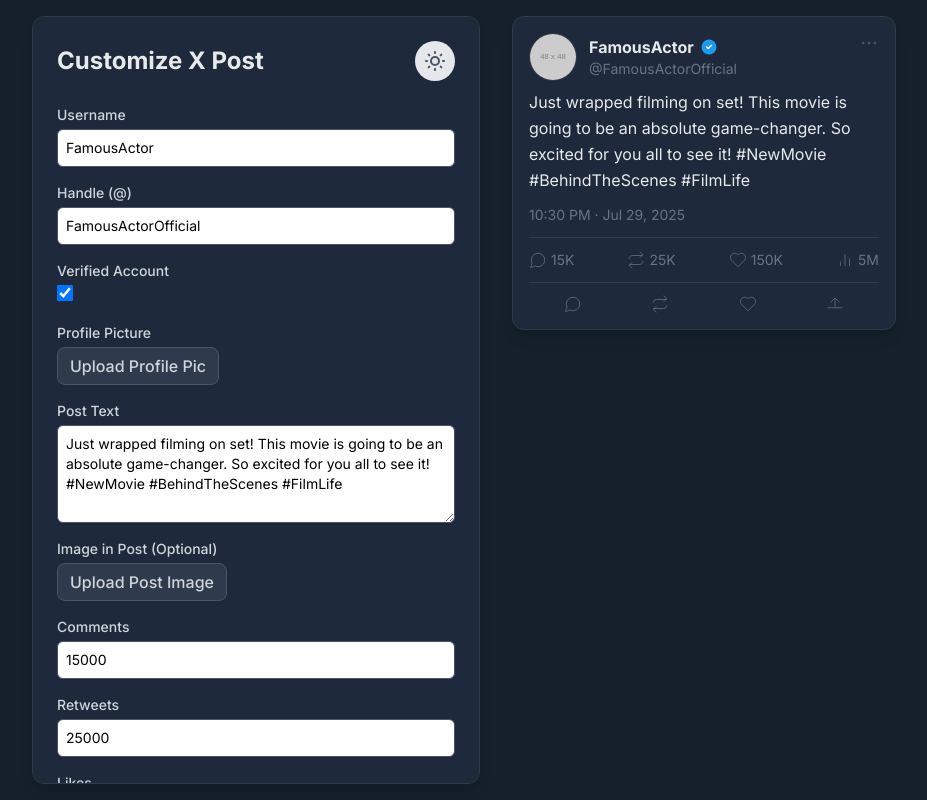
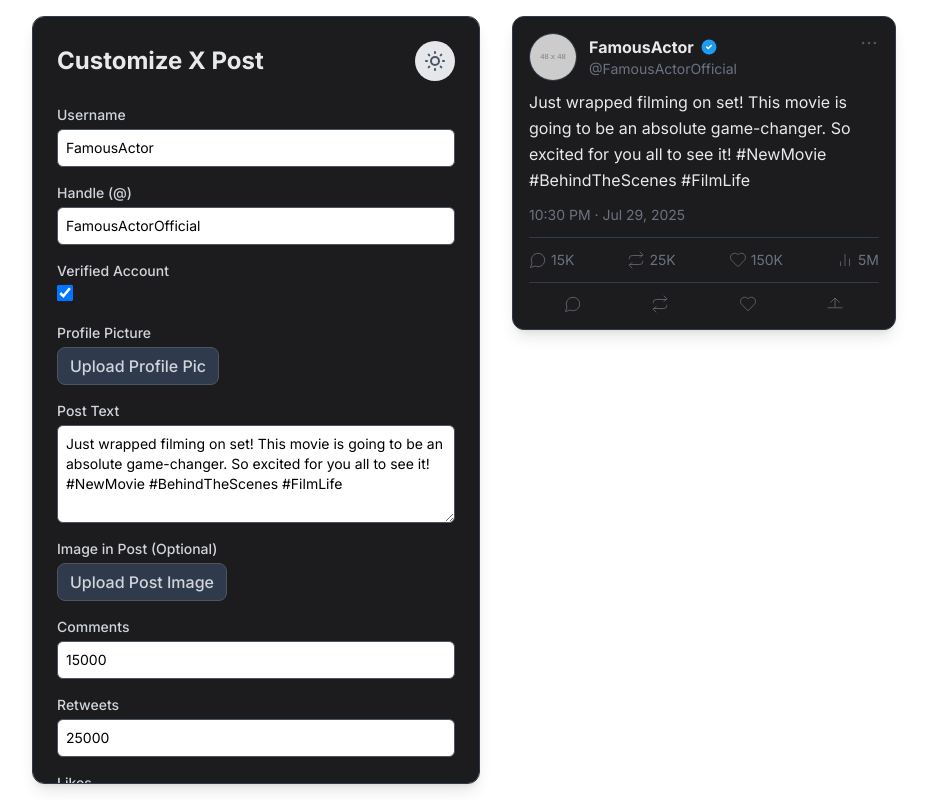
Before and after one commit to cathpham/social-media-customizer, a plain HTML site: page x_customizer.html in a window 1280 px wide. Both pictures are taken after a click on the button 611 px from the left and 61 px from the top of the page. Shown: the whole page, without its empty margins (176-1103 px from the left). Drawn offline with nearby package versions, Linux system fonts and the light colour scheme; placeholder pictures from the web are drawn by us.

Commit message:
Update x_customizer.html

```diff
--- a/x_customizer.html
+++ b/x_customizer.html
@@ -35,10 +35,10 @@
         }
         /* Dark theme styles */
         body.dark {
-            background-color: #15202b; /* Twitter-like dark background */
+            background-color: #ffffff; /* Twitter-like dark background */
         }
         body.dark .bg-white {
-            background-color: #1e2a3c; /* Darker panel background */
+            background-color: #1c1c1e; /* Darker panel background */
             border-color: #2f3b4c;
         }
         body.dark .bg-gray-100 {
```
